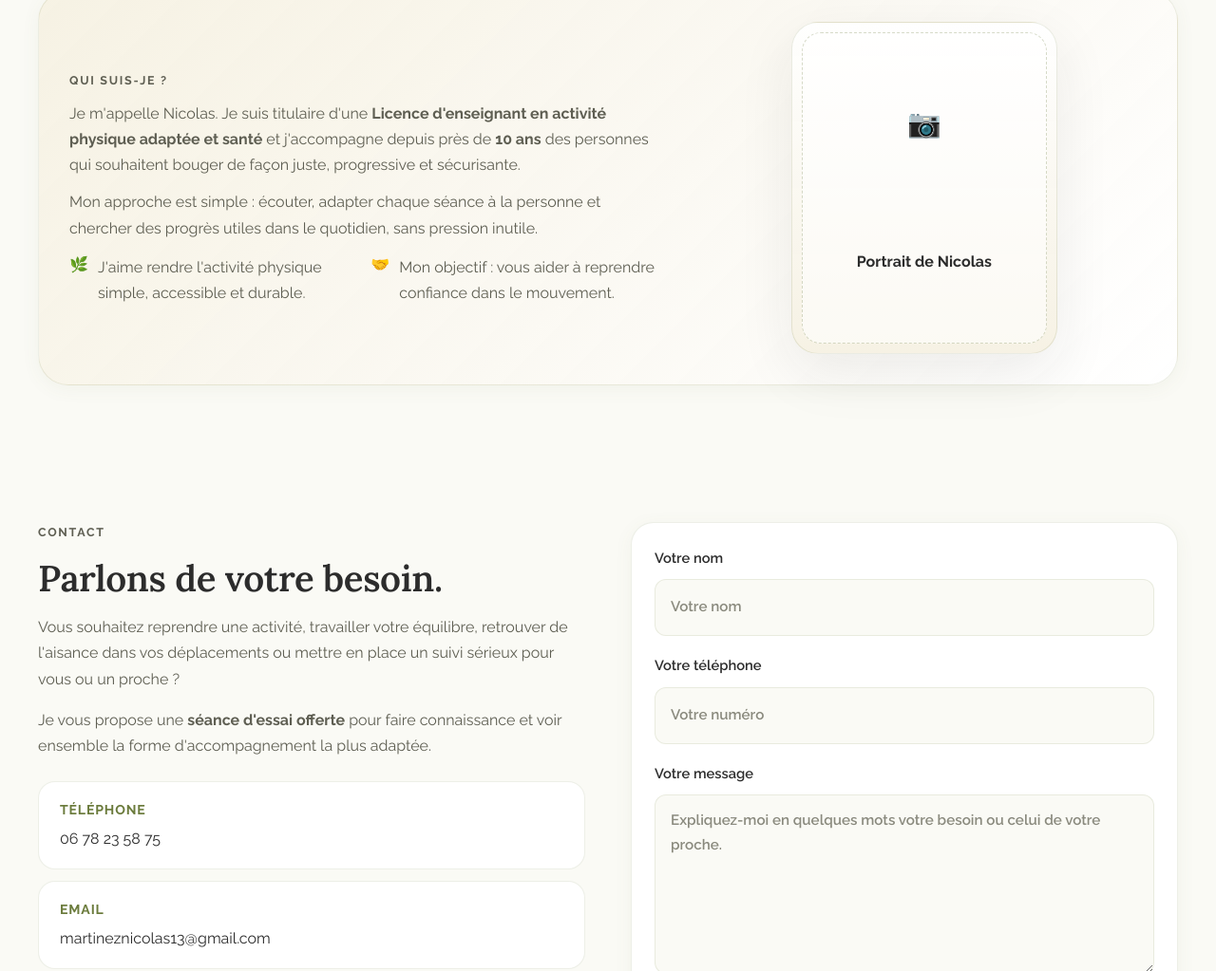
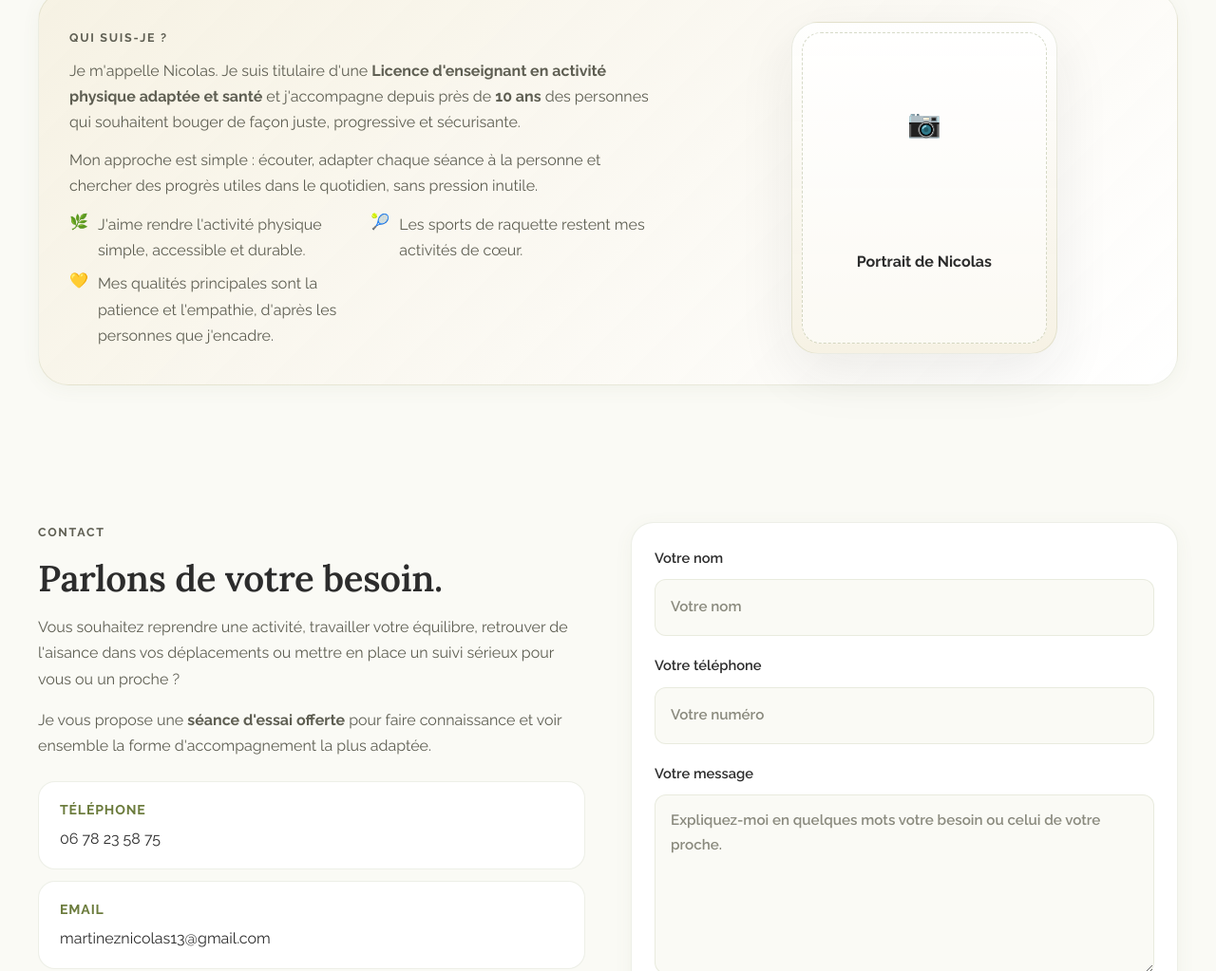
Before and after one commit to martineznicolas13-hue/nicolas-martinez-apa, a plain HTML site: page index.html in a window 1280 px wide. Shown: the part 4896-5919 px from the top of the page at 95% size. Drawn offline with Linux system fonts and the light colour scheme.

Commit message:
Restore about notes details

```diff
--- a/index.html
+++ b/index.html
@@ -323,7 +323,8 @@
               </p>
               <ul class="about-notes" aria-label="Repères sur Nicolas Martinez">
                 <li><span aria-hidden="true">🌿</span> J'aime rendre l'activité physique simple, accessible et durable.</li>
-                <li><span aria-hidden="true">🤝</span> Mon objectif : vous aider à reprendre confiance dans le mouvement.</li>
+                <li><span aria-hidden="true">🎾</span> Les sports de raquette restent mes activités de cœur.</li>
+                <li><span aria-hidden="true">💛</span> Mes qualités principales sont la patience et l'empathie, d'après les personnes que j'encadre.</li>
               </ul>
             </div>
             <div class="about-portrait" aria-label="Emplacement réservé pour le portrait de Nicolas Martinez">
```
